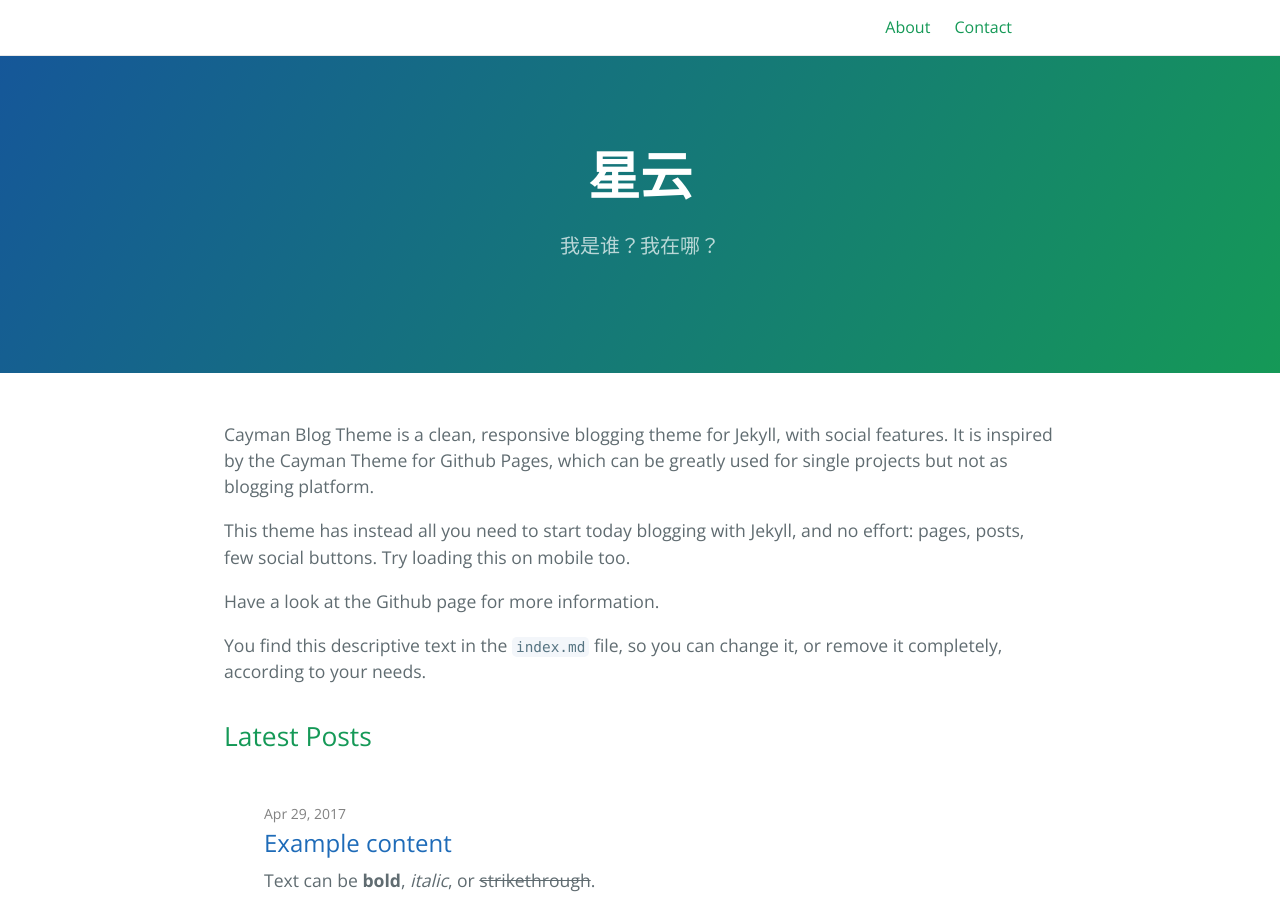
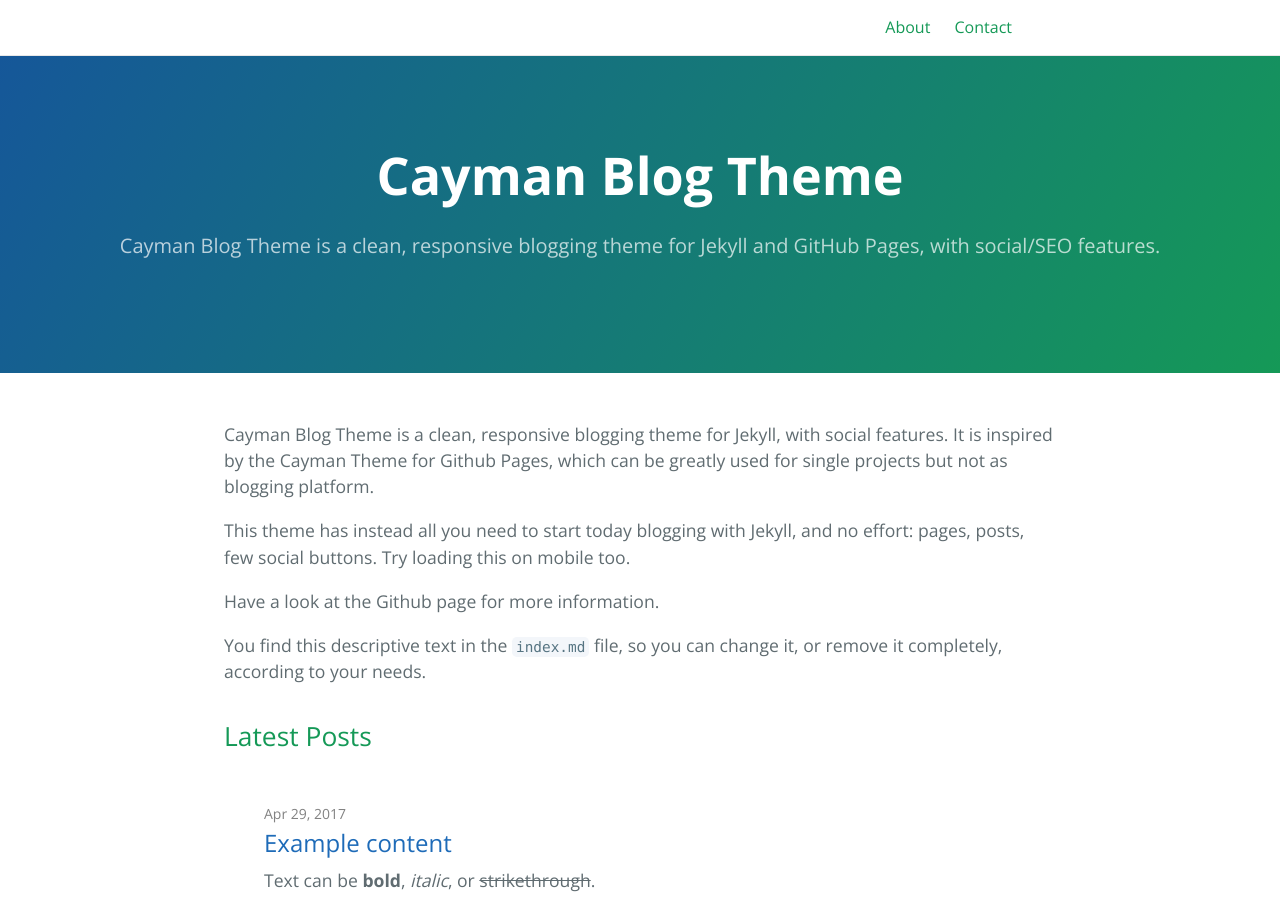
Before and after one commit to codenamenebula/codenamenebula.github.io, a Jekyll site: the page built from index.md, in a window 1280 px wide and 900 px high. Built offline with Jekyll 4.4.1, drawn with Linux system fonts in a browser that asks for light colours.

Commit message:
no message

```diff
--- a/_config.yml
+++ b/_config.yml
@@ -1,9 +1,9 @@
-title: 星云
-description: 我是谁？我在哪？
+title: Cayman Blog Theme
+description: Cayman Blog Theme is a clean, responsive blogging theme for Jekyll and GitHub Pages, with social/SEO features.
 show_downloads: true
 
-baseurl: "/nebula-blog" # change this to the subpath of your site, e.g. /blog. Leave it empty if you don't need it.
-url: "https://codenamenebula.github.io" # change this to the base hostname & protocol for your site
+baseurl: "/cayman-blog" # change this to the subpath of your site, e.g. /blog. Leave it empty if you don't need it.
+url: "https://lorepirri.github.io" # change this to the base hostname & protocol for your site
 
 google_analytics:
 # cayman-blog date format
@@ -14,12 +14,14 @@ cayman-blog:
 theme: # leave it empty
 
 # social
-author: "carl wang"
+author: "Lore Pirri"
 image: /thumbnail-jumbo.png
+twitter:
+  username: lorepirri
 #  site:
 facebook:
   #publisher: 1592372034171500
   #profile_id: 1809805629
   app_id: 1798910940422432 # cayman-blog
-  #authors: carl wang
+  #authors: lorepirri
 #  admins:
```
